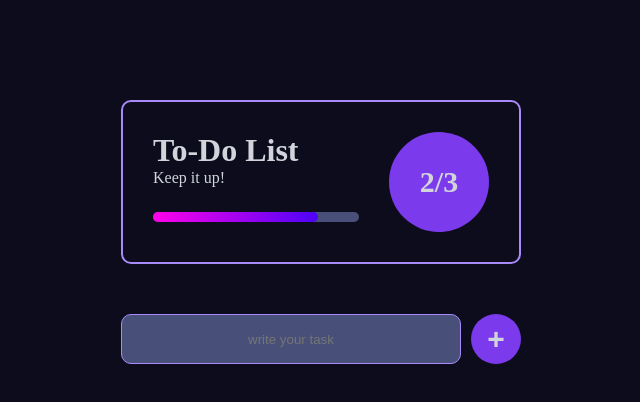
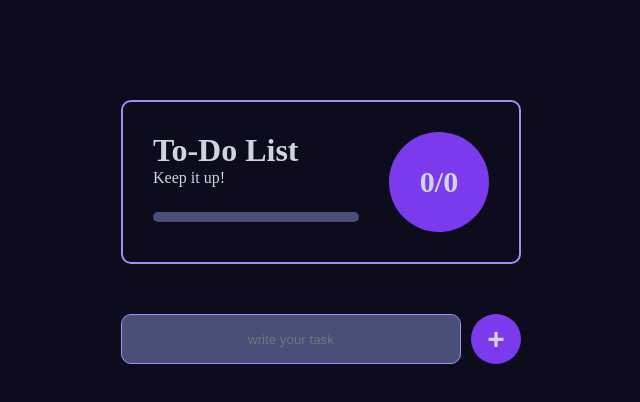
Before and after one commit to GBMVijayBabu/to-do-list, a plain HTML site: page index.html in a window 1280 px wide. Shown: the whole page, without its empty margins (319-959 px from the left). Drawn offline with nearby package versions, Linux system fonts and the light colour scheme.

Commit message:
Updated index and CSS

```diff
--- a/index.html
+++ b/index.html
@@ -18,7 +18,7 @@
         </div>
     </div>
     <div class="numbers">
-        <p id="hero">2/3</p>
+        <p id="hero">0/0</p>
     </div>
 
     </div>
--- a/to-do.css
+++ b/to-do.css
@@ -50,7 +50,7 @@ body{
     background-color:#48507a;
 }
 #progress{
-    width:80%;
+    width:0%;
     height: 10px;
      border-radius: 10px;
     background: linear-gradient(to right, #fe02e9, #4c03f6);
@@ -115,9 +115,9 @@ button{
     padding: 10px;
     background-color:#1F1B3A;
     border-radius: 10px;
-    /* justify-content: space-between; */
+    justify-content: space-between;
     align-items: center;
-    gap:250px;
+
 
 
 }
```
